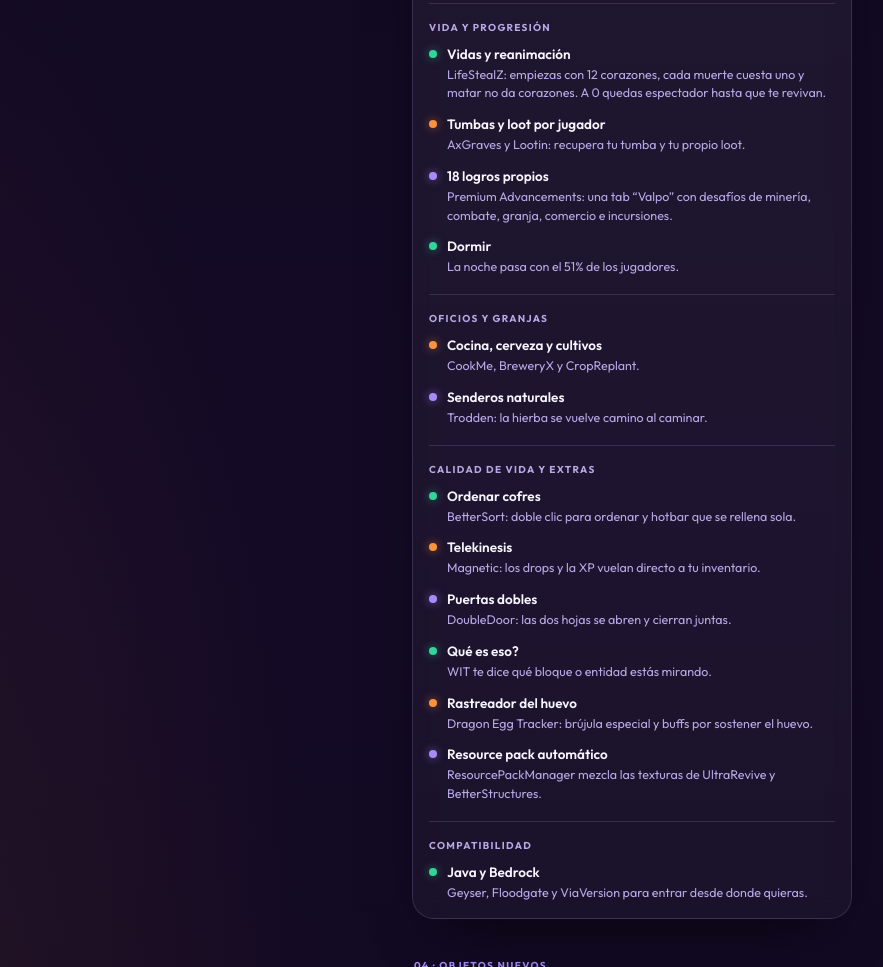
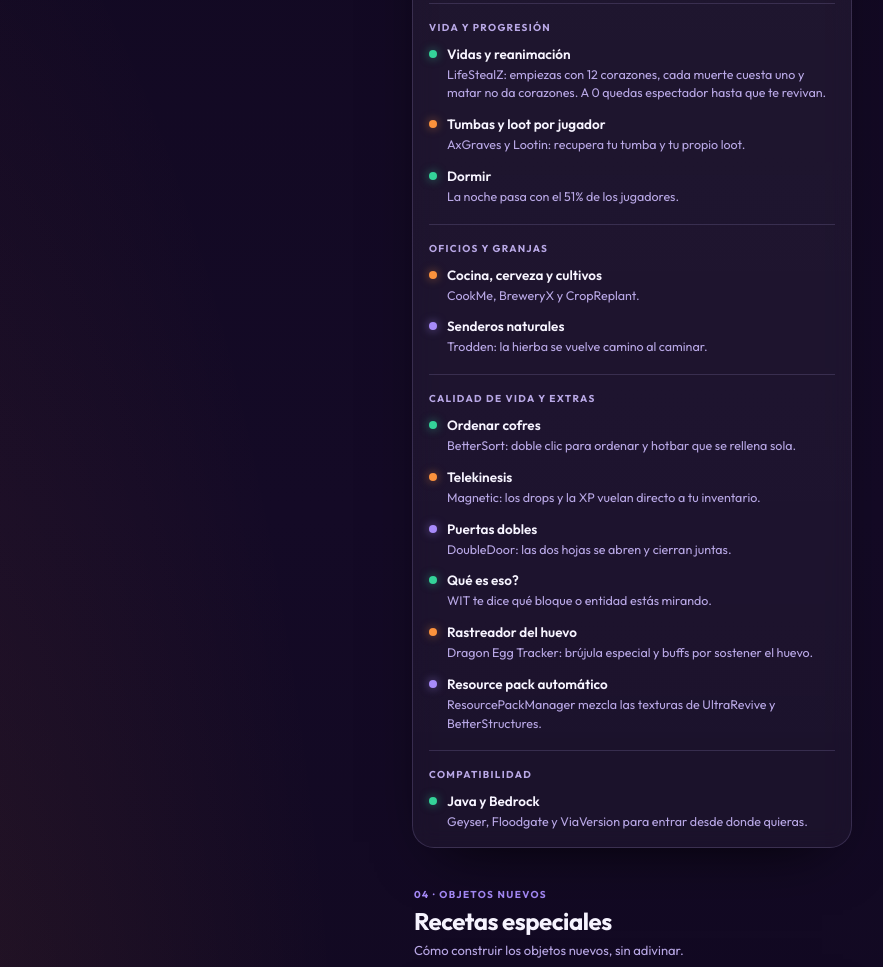
Before and after one commit to leadvic/landing-minecraft-cerro-placeres, a plain HTML site: page index.html in a window 1280 px wide. Shown: the part 3128-4095 px from the top of the page, without its empty margins (8-891 px from the left). Drawn offline with Linux system fonts and the light colour scheme; no server answers; a script that the page names is missing.

Commit message:
Quita los logros de Premium Advancements de la landing
Se deshabilitó el plugin en el servidor, así que se elimina la línea
de "18 logros propios" de las características.

Co-Authored-By: Claude Code <noreply@anthropic.com>

```diff
--- a/index.html
+++ b/index.html
@@ -911,7 +911,6 @@
             <ul class="features">
               <li><span class="dot green"></span><div><strong>Vidas y reanimación</strong><small>LifeStealZ: empiezas con 12 corazones, cada muerte cuesta uno y matar no da corazones. A 0 quedas espectador hasta que te revivan.</small></div></li>
               <li><span class="dot orange"></span><div><strong>Tumbas y loot por jugador</strong><small>AxGraves y Lootin: recupera tu tumba y tu propio loot.</small></div></li>
-              <li><span class="dot"></span><div><strong>18 logros propios</strong><small>Premium Advancements: una tab “Valpo” con desafíos de minería, combate, granja, comercio e incursiones.</small></div></li>
               <li><span class="dot green"></span><div><strong>Dormir</strong><small>La noche pasa con el 51% de los jugadores.</small></div></li>
             </ul>
           </div>
```
